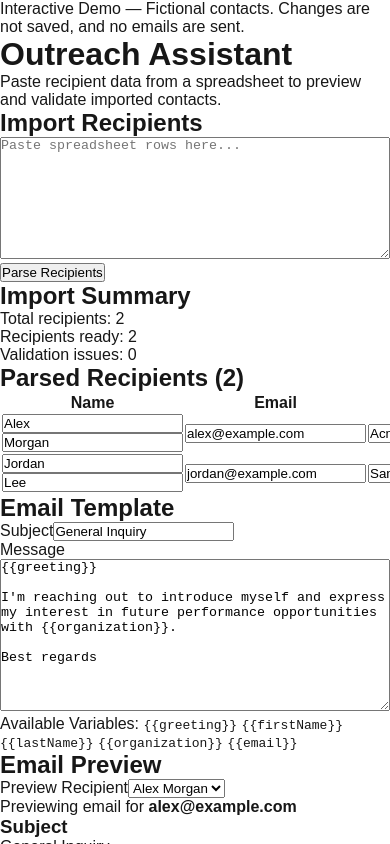
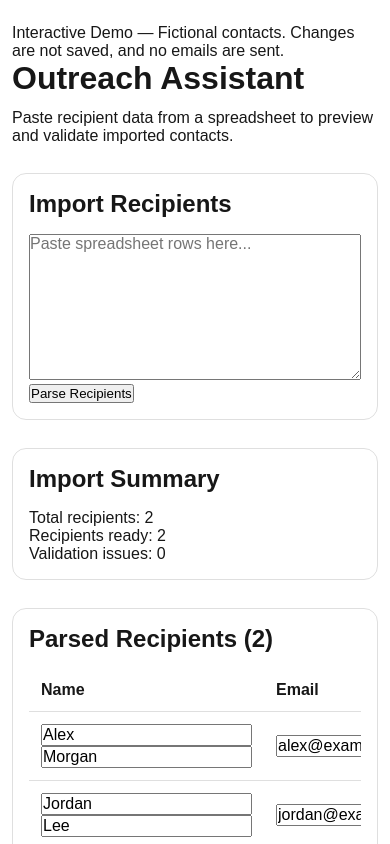
Before and after one commit to lightsage88/outreach-assistant, a Next.js app: page /demo in a window 390 px wide. Shown: the top 844 px of the page. Built offline with nearby package versions, Linux system fonts and the light colour scheme.

Commit message:
style: add responsive workspace layout and scrollable recipient table

```diff
--- /dev/null
+++ b/src/components/OutreachWorkspace.module.css
@@ -0,0 +1,61 @@
+.workspace {
+  width: min(100% - 32px, 1100px);
+  margin: 0 auto;
+  padding: 40px 0 80px;
+}
+
+.workspace h1 {
+  font-size: clamp(2rem, 4vw, 3rem);
+  margin-bottom: 12px;
+}
+
+.workspace section {
+  margin-top: 28px;
+  padding: 24px;
+  border: 1px solid #8884;
+  border-radius: 14px;
+}
+
+.workspace h2 {
+  margin-bottom: 16px;
+}
+
+.workspace input,
+.workspace textarea,
+.workspace select {
+  max-width: 100%;
+  font: inherit;
+}
+
+.workspace textarea {
+  width: 100%;
+}
+
+.tableScroll {
+  width: 100%;
+  overflow-x: auto;
+}
+
+.tableScroll table {
+  width: 100%;
+  min-width: 720px;
+  border-collapse: collapse;
+}
+
+.tableScroll th,
+.tableScroll td {
+  padding: 12px;
+  text-align: left;
+  border-bottom: 1px solid #8884;
+}
+
+@media (max-width: 600px) {
+  .workspace {
+    width: min(100% - 24px, 1100px);
+    padding-top: 24px;
+  }
+
+  .workspace section {
+    padding: 16px;
+  }
+}
--- a/src/components/OutreachWorkspace.tsx
+++ b/src/components/OutreachWorkspace.tsx
@@ -8,6 +8,7 @@ import { renderTemplate } from "@/lib/renderTemplate";
 import { buildEmailDrafts } from "@/lib/buildEmailDrafts";
 import { buildEmailDraftCsv } from "@/lib/buildEmailDraftCsv";
 import { demoCampaign } from "@/lib/demoCampaign";
+import styles from "./OutreachWorkspace.module.css";
 
 import type { Recipient } from "@/app/types/recipient";
 
@@ -224,7 +225,7 @@ export default function OutreachWorkspace({ mode = "private",}: OutreachWorkspac
   const readyCount = recipients.length - invalidRecipientIds.size;
   const issuesByRecipient = groupBy(validationIssues, issue => issue.recipientId);
   return (
-    <main>
+    <main className={styles.workspace}>
         {mode === "demo" &&
             (<p>
                 Interactive Demo — Fictional contacts.
@@ -294,6 +295,7 @@ export default function OutreachWorkspace({ mode = "private",}: OutreachWorkspac
         {recipients.length === 0 ? (
           <p>No recipients parsed yet.</p>
         ) : (
+          <div className={styles.tableScroll}>
           <table>
             <thead>
               <tr>
@@ -367,6 +369,7 @@ export default function OutreachWorkspace({ mode = "private",}: OutreachWorkspac
               })}
             </tbody>
           </table>
+          </div>
         )}
         <section>
           <h2>Email Template</h2>
```
